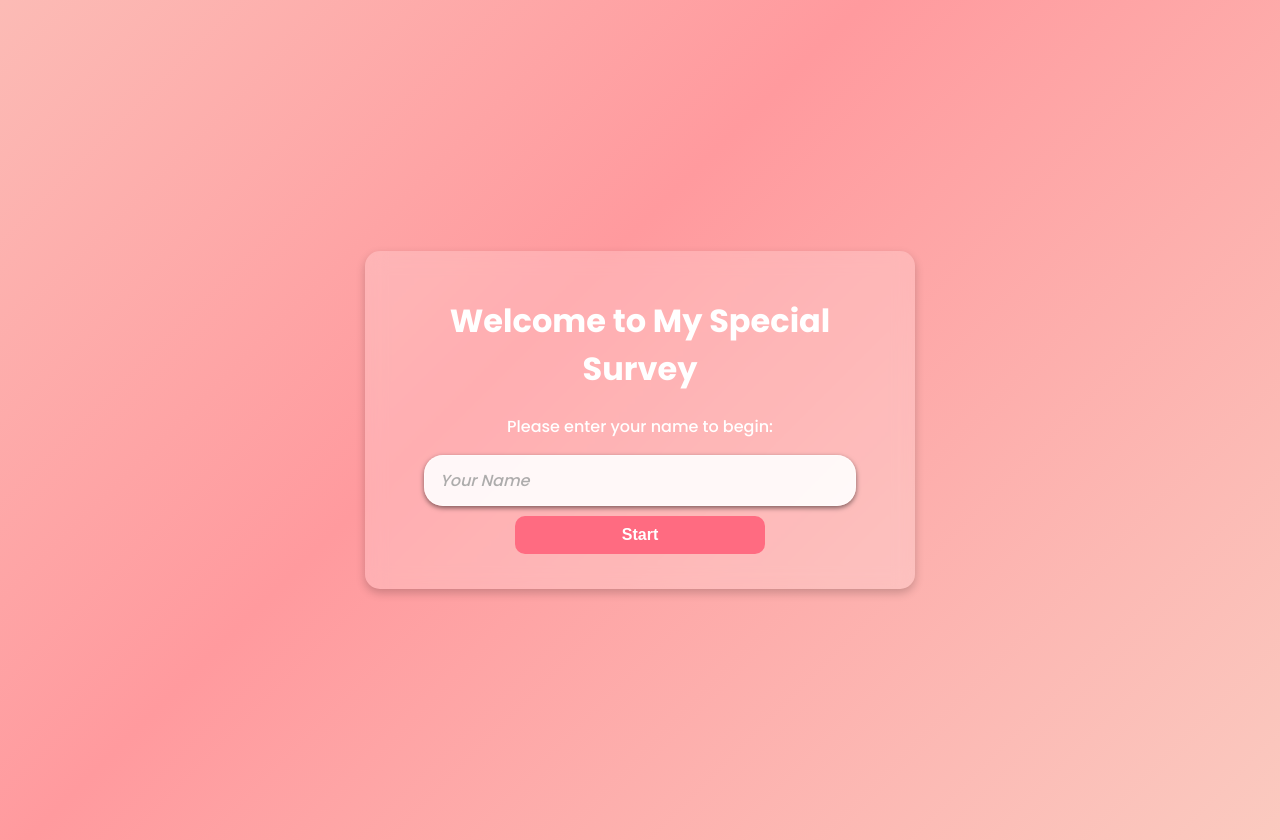
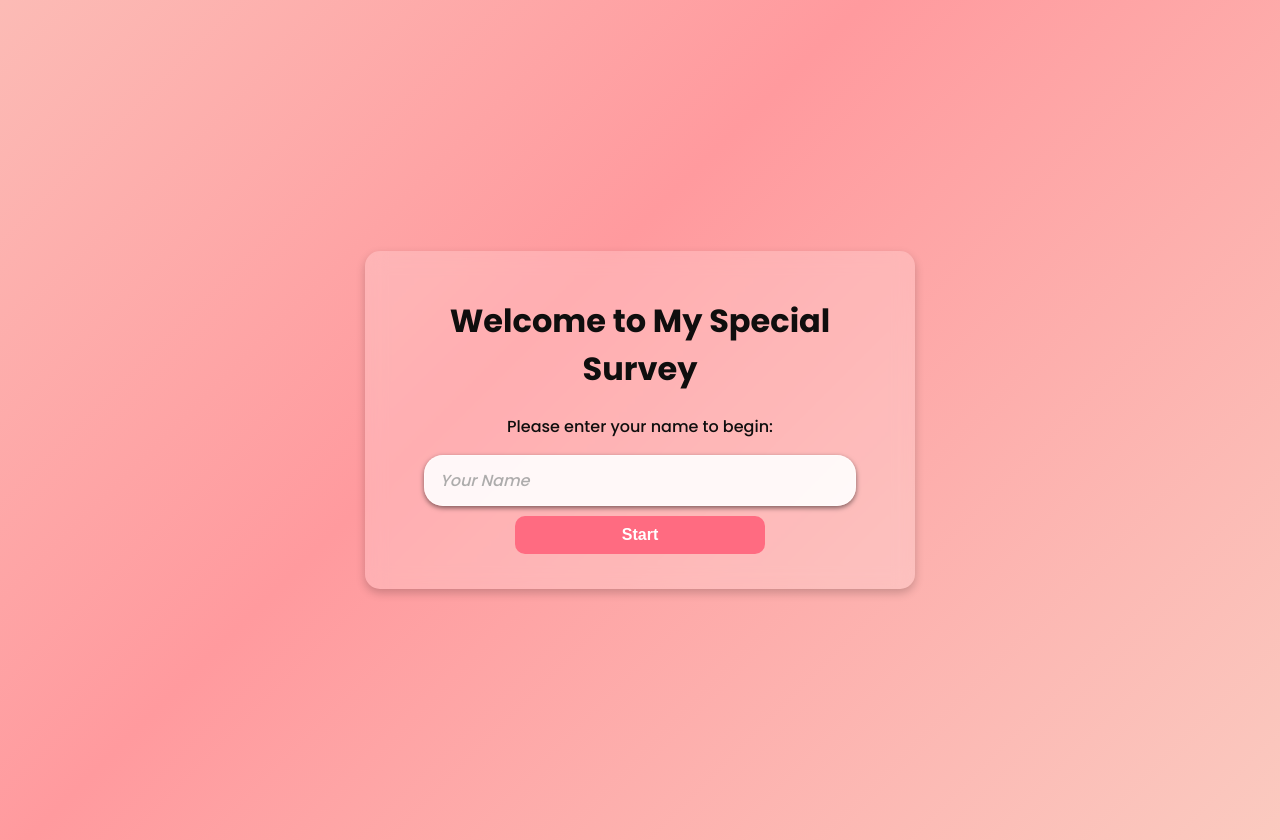
Before and after one commit to Maxwell-T-Chikoti/datenightinvite, a plain HTML site: page index.html in a window 1280 px wide. Drawn offline with Linux system fonts and the light colour scheme.

Commit message:
Update styles.css

```diff
--- a/styles.css
+++ b/styles.css
@@ -4,7 +4,7 @@ body {
     background: linear-gradient(135deg, #ff9a9e, #fad0c4, #ff9a9e, #fad0c4);
     background-size: 200% 200%;
     animation: gradientFlow 15s ease infinite;
-    color: #fff;
+     color: #0f0e0e;
     min-height: 100vh;
     display: flex;
     justify-content: center;
```
